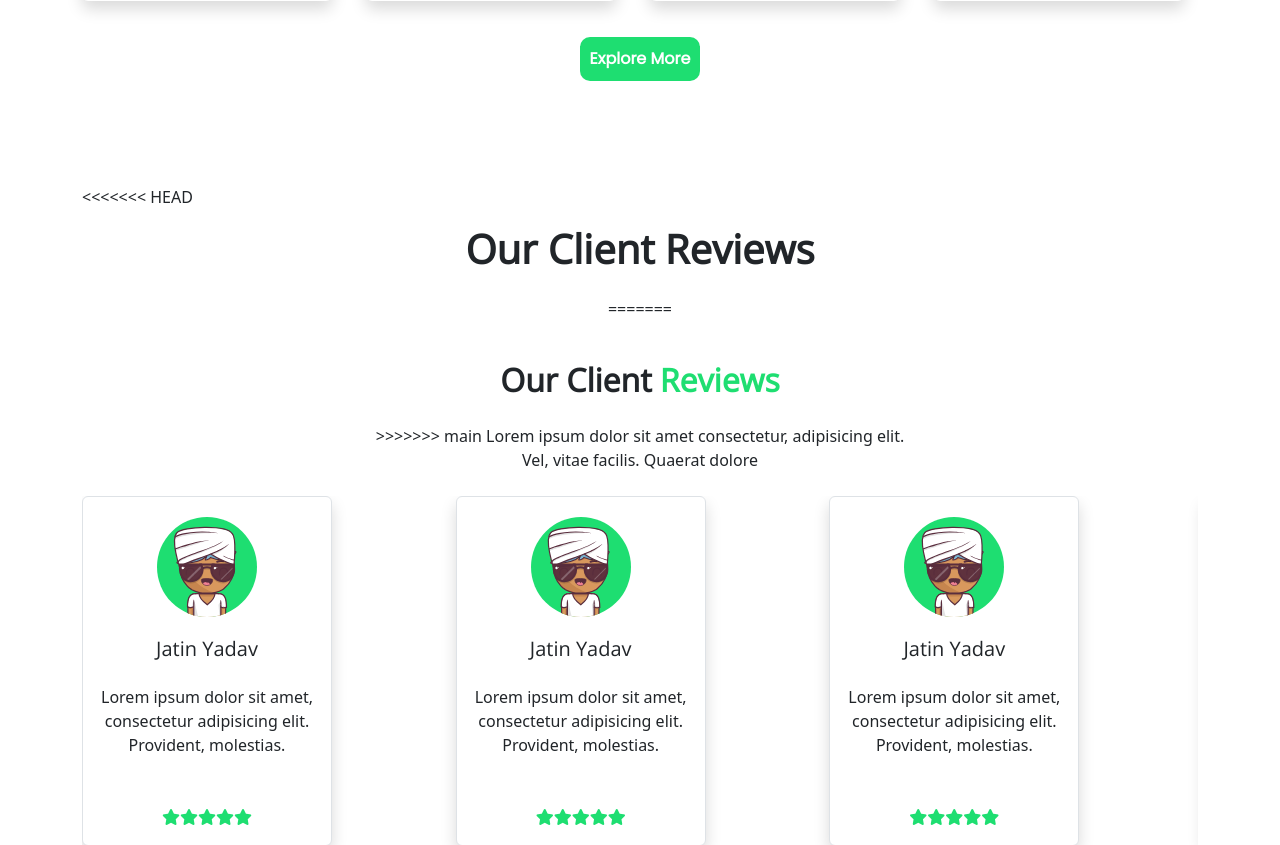
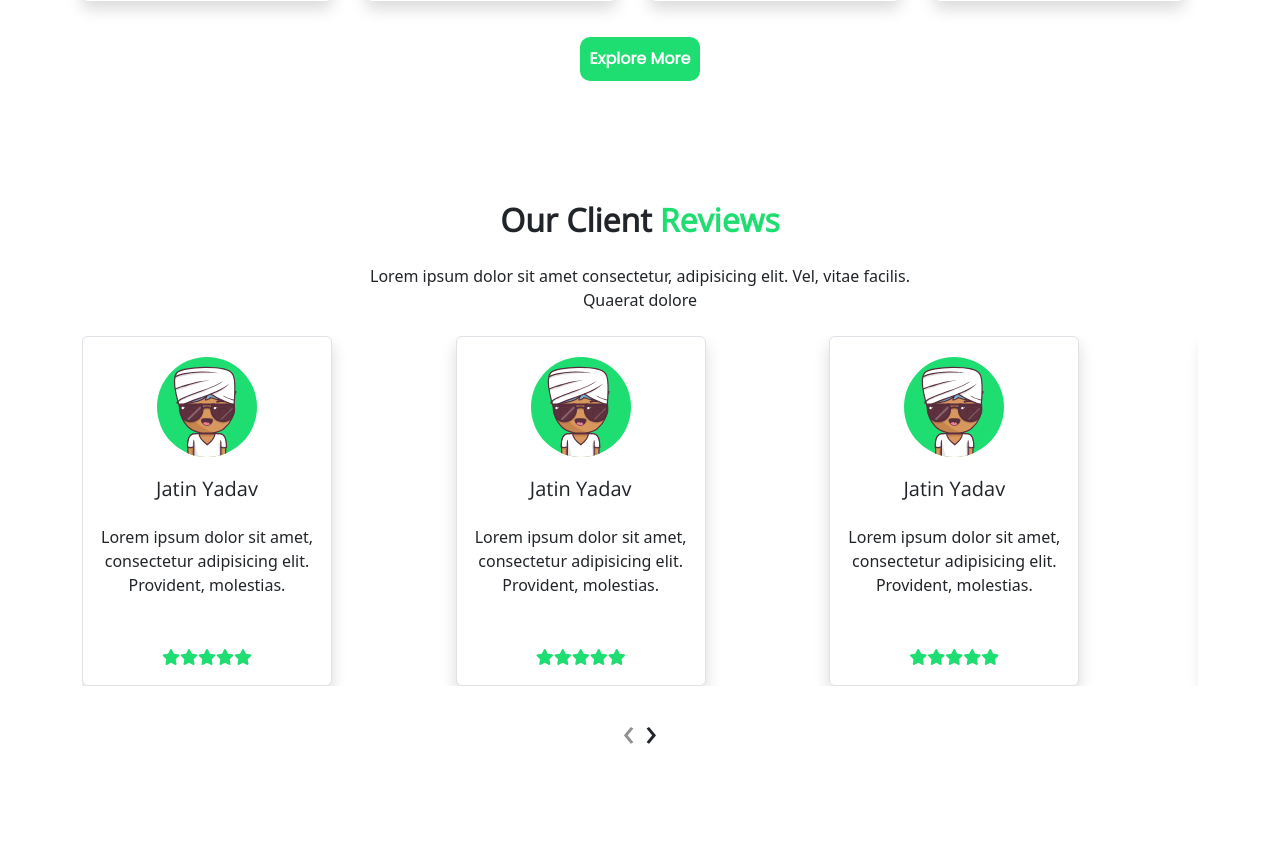
Before and after one commit to Devsantoshkumar/LocalJobConnect, a PHP site: page /localjobconnect/ in a window 1280 px wide. Shown: the part 1733-2578 px from the top of the page. After the commit the page ends 2477 px from the top, so only its background shows below. Run offline with PHP 8.4, Linux system fonts and the light colour scheme.

Commit message:
Today's done

```diff
--- a/private/view/home.view.php
+++ b/private/view/home.view.php
@@ -163,14 +163,9 @@ $this->view("includes/navbar");
         <div class="container">
             <div class="row">
                 <div class="col">
-<<<<<<< HEAD
-                    <h1 class="text-center fw-bold py-3 heading-text">Our Client Reviews</h1>
-                    <p class="poppins w-50 m-auto fs-6 text-center pb-4">
-=======
                     <h1 class="text-center fw-bold heading-text fs-2 py-3">Our Client <span
                             class="fs-2 heading-color">Reviews</span></h1>
                     <p class="w-50 m-auto fs-6 text-center pb-4">
->>>>>>> main
                         Lorem ipsum dolor sit amet consectetur, adipisicing elit. Vel, vitae facilis. Quaerat dolore
                     </p>
                 </div>
```
